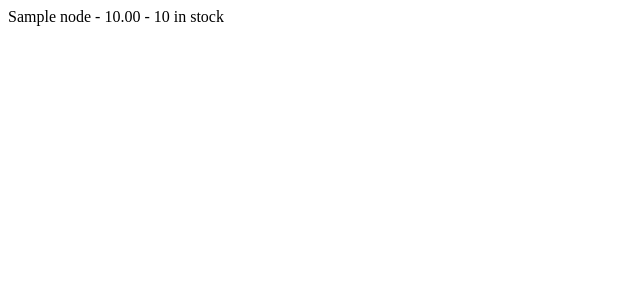
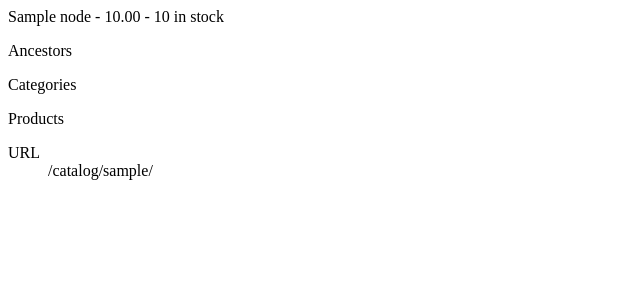
Before and after one commit to bhell/jimi, a Django app: a page that uses jimi/jimi/catalog/templates/category.html in a window 1280 px wide. Shown: the top 300 px of the page, without its empty margins (0-640 px from the left). Run offline with Django 3.2, Linux system fonts and the light colour scheme; tables that the repository leaves empty hold one stand-in row (values such as "Sample post").

Commit message:
Basic catalog functionality works
- Major improvement: Node.get_absolute_url() is working correctly
- Some template improvements to ease testing

```diff
--- a/jimi/jimi/catalog/models/__init__.py
+++ b/jimi/jimi/catalog/models/__init__.py
@@ -6,9 +6,13 @@
 class Node(MPTTModel):
     """Catalog node"""
     KIND_CHOICES = (("C", _("Category")),
-                    ("P", _("Product")))
+                    ("P", _("Product")),
+                    ("V", _("Product variation")))
     name = models.CharField(_("Name"), max_length=128)
-    kind = models.CharField(_("Kind"), max_length=1, choices=KIND_CHOICES)
+    kind = models.CharField(_("Kind"),
+                            max_length=1,
+                            choices=KIND_CHOICES,
+                            db_index=True)
     parent = TreeForeignKey('self', null=True, blank=True, related_name='children')
     slug = models.SlugField(max_length=128,
                             unique=True,
@@ -93,7 +97,10 @@
 
     @models.permalink
     def get_absolute_url(self):
-        return ("node", (), {'slug': self.slug})
+        if self.kind == "V":  # Parent URL for variations
+            return ("node", (), {'slug': self.get_ancestors(ascending=True)[0].slug})
+        else:
+            return ("node", (), {'slug': self.slug})
 
 
 class Category(Node):
@@ -113,5 +120,8 @@
         proxy = True
 
     def save(self, *args, **kwargs):
-        self.kind = "P"
+        if self.parent.kind == "P":
+            self.kind = "V"
+        else:
+            self.kind = "P"
         super(Product, self).save(*args, **kwargs)
--- a/jimi/jimi/catalog/templates/category.html
+++ b/jimi/jimi/catalog/templates/category.html
@@ -2,5 +2,10 @@
 {% load mptt_tags %}
 {% block body %}
 {{ node.name }} - {{ node.price }} - {{ node.in_stock }} in stock
-{{ descendants }}
+<dl>
+  <dt>Ancestors</dt><dd><ul>{% for n in ancestors %}<li><a href="{{ n.get_absolute_url }}">{{ n.name }}</a></li>{% endfor %}</ul></dd>
+  <dt>Categories</dt><dd><ul>{% for n in categories %}<li><a href="{{ n.get_absolute_url }}">{{ n.name }}</a></li>{% endfor %}</ul></dd>
+  <dt>Products</dt><dd><ul>{% for n in products %}<li><a href="{{ n.get_absolute_url }}">{{ n.name }}</a></li>{% endfor %}</ul></dd>
+  <dt>URL</dt><dd>{{ node.get_absolute_url }}</dd>
+</dl>
 {% endblock body %}
--- a/jimi/jimi/catalog/urls.py
+++ b/jimi/jimi/catalog/urls.py
@@ -1,5 +1,6 @@
 from django.conf.urls.defaults import patterns
 
 urlpatterns = patterns("jimi.catalog.views",
-    (r"^(?P<slug>[-\w]+)/?$", "node"),
+    (r"^categories/?$", "all_categories"),
+    (r"^(?P<slug>[-\w]+)/$", "node", {}, "node"),
 )
--- a/jimi/jimi/catalog/views.py
+++ b/jimi/jimi/catalog/views.py
@@ -3,9 +3,33 @@
 
 
 def node(request, slug):
+    """Get node and it's decendants"""
     node = get_object_or_404(Node, slug=slug)
+    # In case of product variation, get parent instead
+    if node.kind == "V":
+        node = node.get_ancestors(ascending=True)[0]
+    c = {"node": node,
+         "ancestors": node.get_ancestors()}
     if node.kind == "C":
         t = "category.html"
-    else:
+        c["categories"] = []
+        c["products"] = []
+        children = node.get_children()
+        for child in children:
+            if child.kind == "C":
+                c["categories"].append(child)
+            elif child.kind == "P":
+                c["products"].append(child)
+    elif node.kind == "P":
         t = "product.html"
-    return render_to_response(t, {"node": node})
+        c["variations"] = []
+        children = node.get_children()
+        for child in children:
+            c["variations"].append(child)
+    return render_to_response(t, c)
+
+
+def all_categories(request, slug=None):
+    """Get all gategories as trees"""
+    c = {"categories": Node.objects.filter(kind="C")}
+    return render_to_response("categories.html", c)
```
Also changed, not shown: jimi/jimi/catalog/templates/categories.html (added, +16 -0 lines), jimi/jimi/catalog/templates/product.html (+6 -2 lines), LICENSE.txt (added), README.md (added), jimi/jimi/catalog/migrations/0006_auto.py (added), 4 other files.
